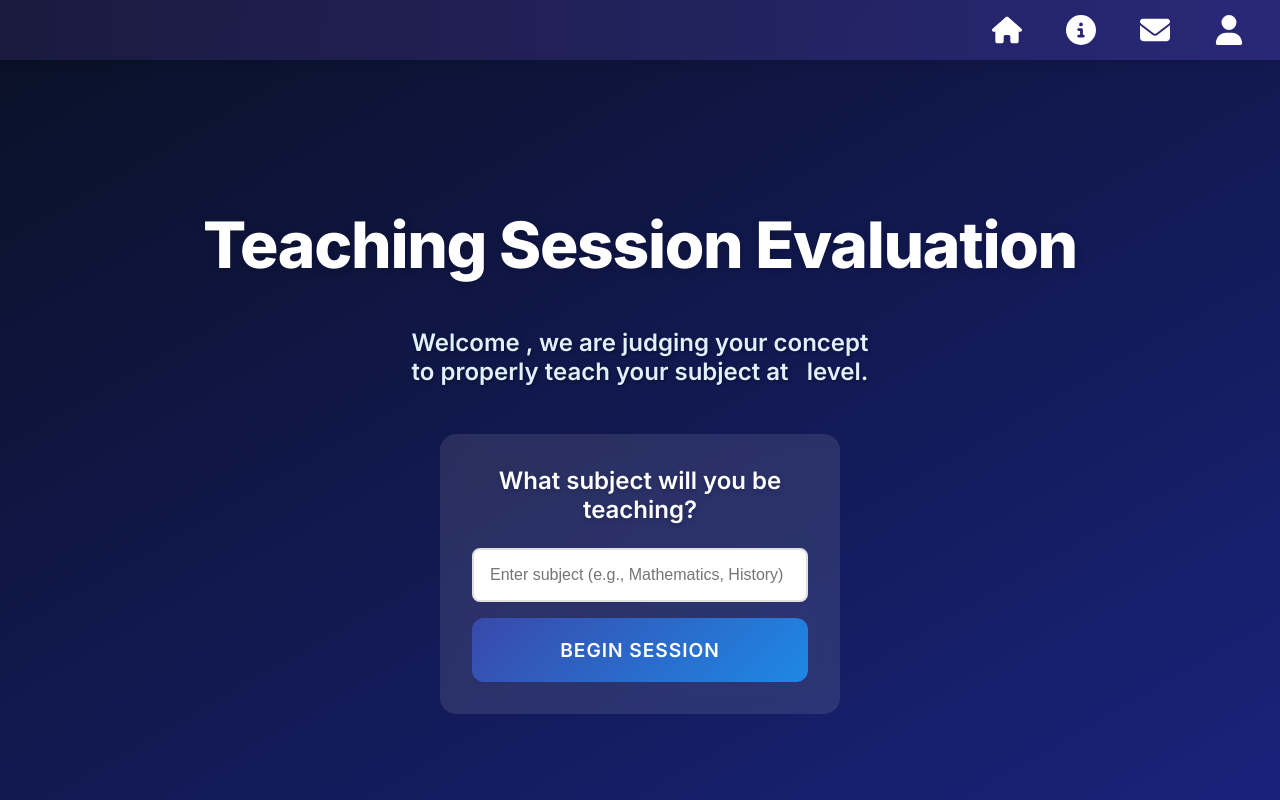
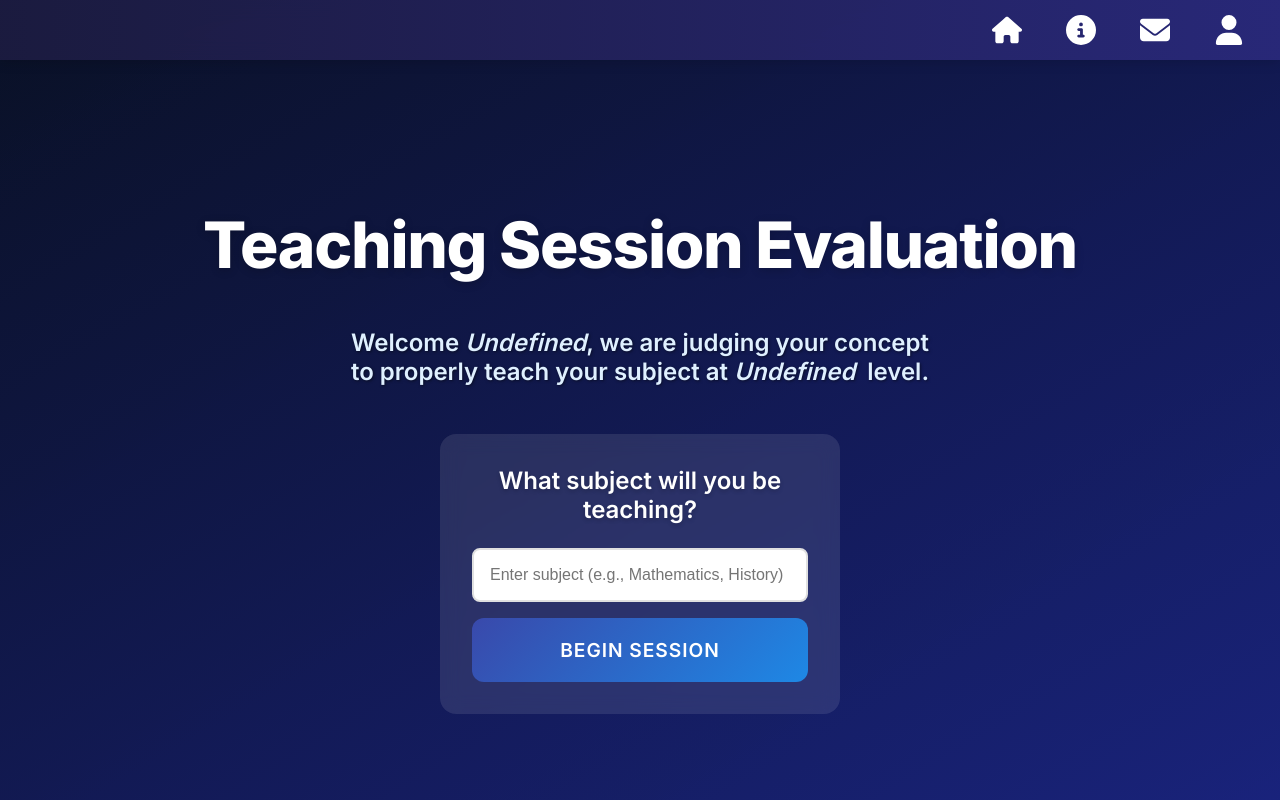
Before and after one commit to oHqrizon/UofT-Hacks-2025, a React (Create React App) app in the folder templates/: page /evaluation in a window 1280 px wide. Built offline with nearby package versions, Linux system fonts and the light colour scheme; a web font is replaced by a local one.

Commit message:
capitalizatoin

```diff
--- a/templates/src/pages/Evaluation.js
+++ b/templates/src/pages/Evaluation.js
@@ -2,6 +2,10 @@ import React, { useState } from 'react';
 import { useLocation } from 'react-router-dom';
 import EmotionDetection from '../components/EmotionDetection';
 import '../styling/EvaluationPage.css';
+
+function capitalizeFirstLetter(val) {
+    return String(val).charAt(0).toUpperCase() + String(val).slice(1);
+}
 
 function Evaluation() {
     const location = useLocation();
@@ -59,7 +63,7 @@ function Evaluation() {
                 <h2>Teaching Session Evaluation</h2>
 
                 <div className="user-info">
-                    <p>Welcome <i>{name}</i>, we are judging your concept <br></br>to properly teach your subject at <i>{education}</i>&nbsp; level.</p>
+                    <p>Welcome <i>{capitalizeFirstLetter(name)}</i>, we are judging your concept <br></br>to properly teach your subject at <i>{capitalizeFirstLetter(education)}</i>&nbsp; level.</p>
                 </div>
                 <br></br>
 
--- a/templates/src/pages/Home.js
+++ b/templates/src/pages/Home.js
@@ -52,8 +52,8 @@ const Home = () => {
           >
             <option value="">Select Education Level</option>
             <option value="Elementary">Elementary</option>
-            <option value="Middle">Middle School</option>
-            <option value="Highschool">High School</option>
+            <option value="Middle School">Middle School</option>
+            <option value="High school">High School</option>
             <option value="University">University</option>
           </select>
         </div>
```
